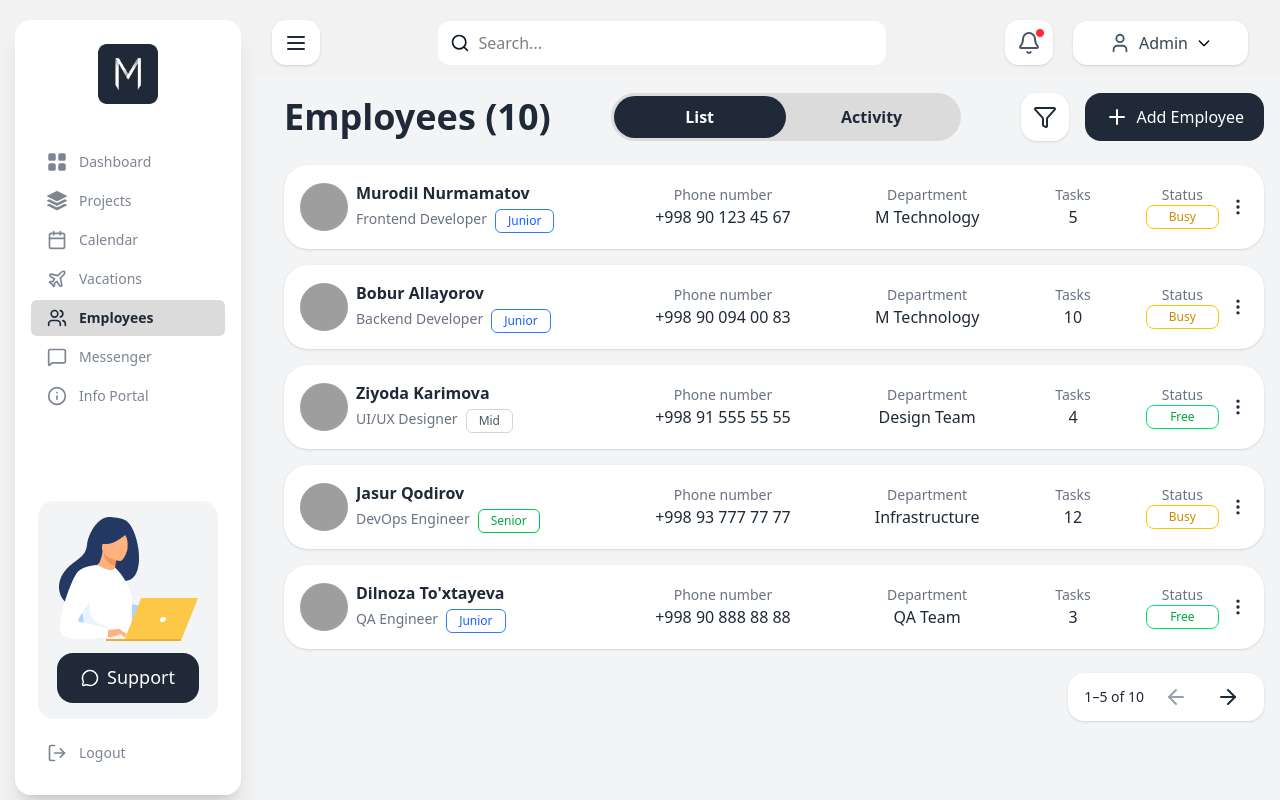
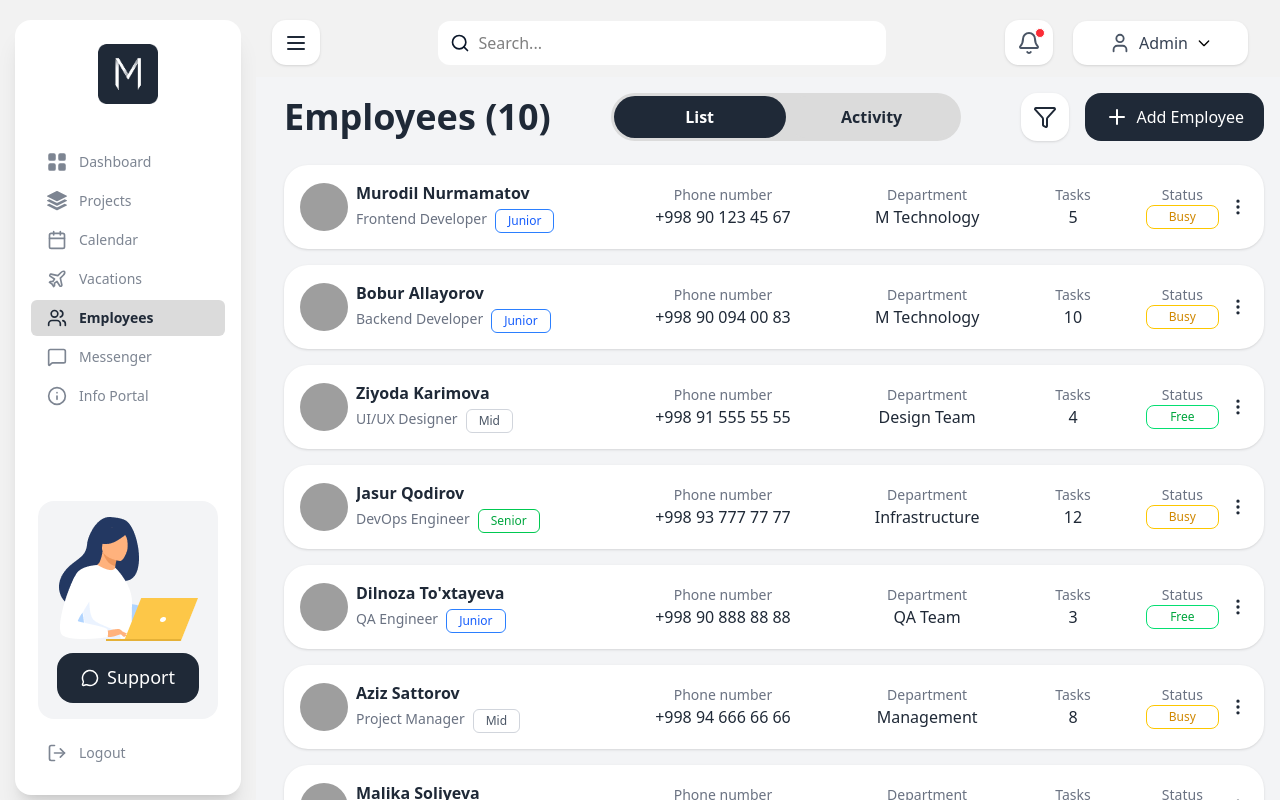
Before and after one commit to murodil01/admin, a React (Vite) app: page /employees in a window 1280 px wide. Built offline with nearby package versions, Linux system fonts and the light colour scheme; sample sign-in values are in the browser's storage; grey boxes are pictures that could not be loaded.

Commit message:
added some styles

```diff
--- a/src/pages/employees/index.jsx
+++ b/src/pages/employees/index.jsx
@@ -10,7 +10,7 @@ import { FaChevronDown, FaChevronUp } from "react-icons/fa";
 import Activity from "./activity";
 import { useNavigate } from "react-router-dom";
 
-const itemsPerPage = 5;
+const itemsPerPage = 7;
 
 const employees = [
   {
```
